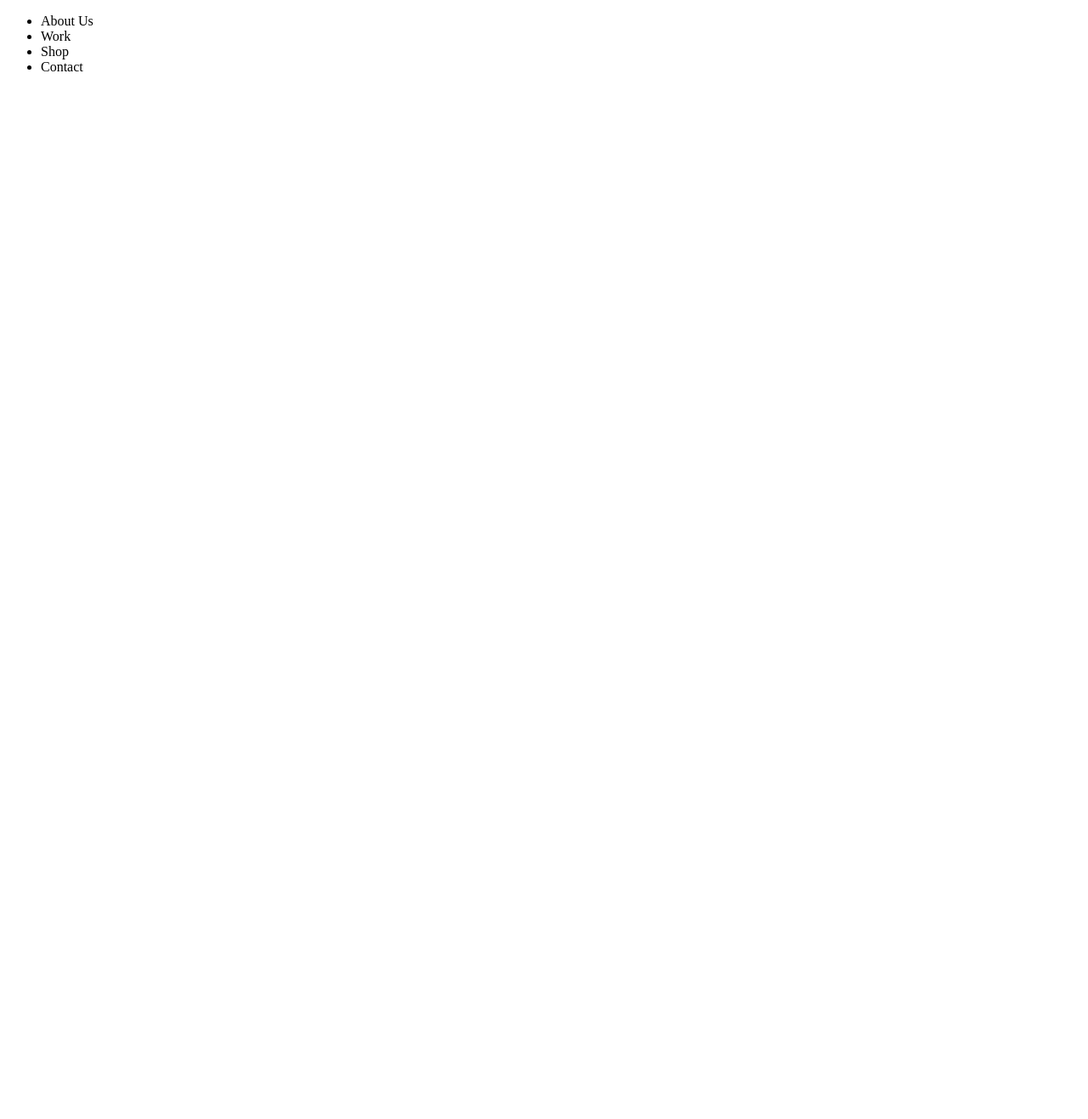
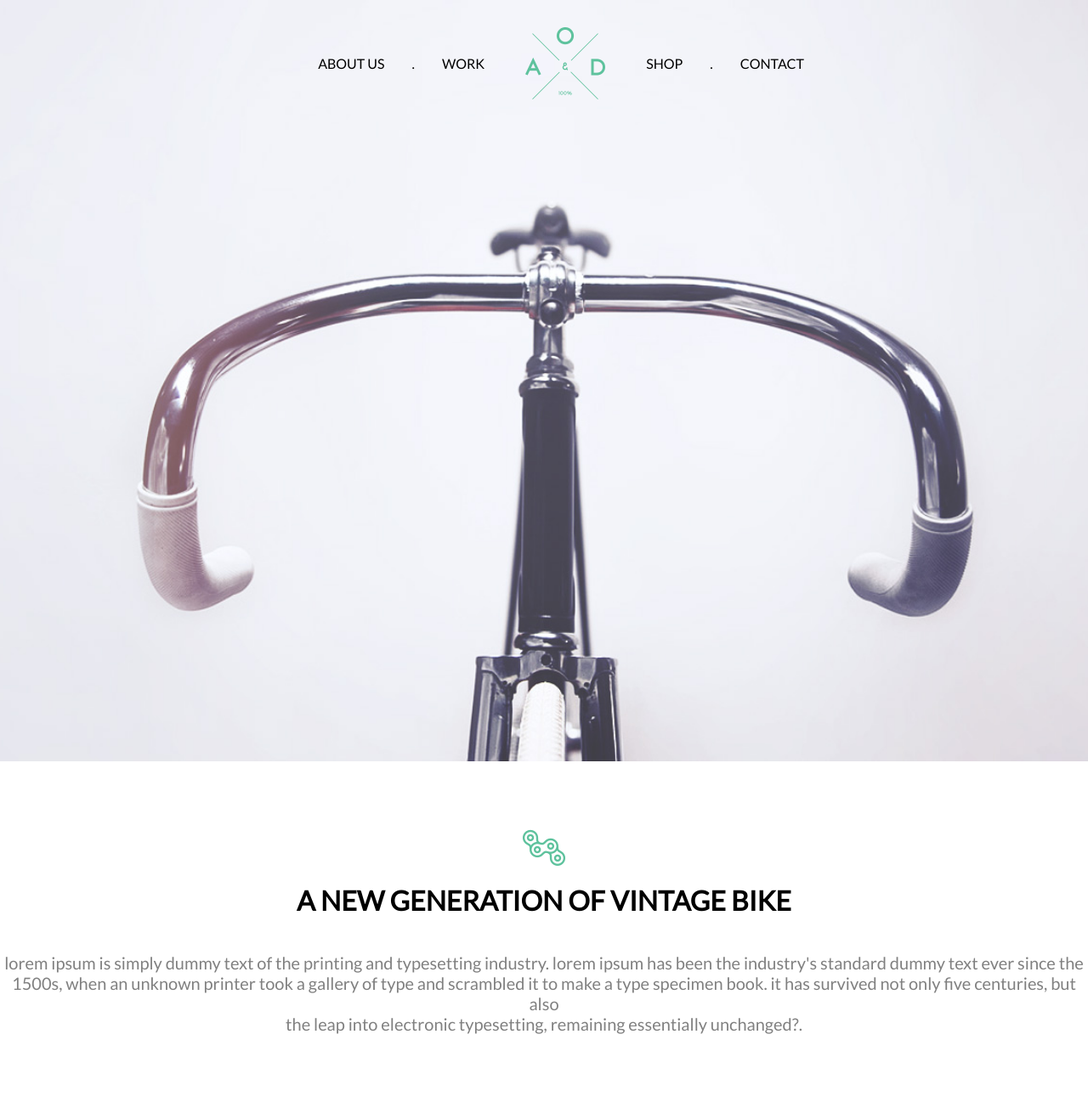
Before and after one commit to EdenSchool-Repos/TP-Yebo-le-Velo, a plain HTML site: page index.html in a window 1280 px wide. Shown: the whole page at 85% size. Before the commit the page ends 800 px from the top, so only its background shows below. Drawn offline with Linux system fonts and the light colour scheme.

Commit message:
Add header + streamer1

```diff
--- /dev/null
+++ b/assets/css/style.css
@@ -0,0 +1,70 @@
+/* IMPORT */
+@import url('https://fonts.googleapis.com/css?family=Lato&display=swap');
+
+body {
+    font-family: 'Lato', sans-serif;
+    margin: 0;
+}
+
+/* Header */
+
+header {
+    height: 56em;
+    background-image: url("../img/hero.jpg");
+    background-size: cover;
+    background-position: center bottom;
+    background-repeat: no-repeat;
+    background-attachment: fixed;
+    z-index: 1;
+}
+
+header nav {
+    padding-top: 2em;
+    z-index: 2;
+    position: fixed;
+    width: 100%;
+}
+
+header nav ul {
+    width: 90%;
+    margin: 0 auto;
+    text-align: center;
+    display: flex;
+    align-items: center;
+    justify-content: center;
+}
+
+header nav ul li {
+    display: inline-block;
+    margin-left: 1em;
+    margin-right: 1em;
+    text-transform: uppercase;
+}
+
+header nav ul img {
+    margin-left: 2em;
+    margin-right: 2em;
+}
+
+.fakebody {
+    position: relative;
+    margin: 0 0 0 0;
+    z-index: 999;
+    background-color: #ffffff;
+}
+
+.streamer-1 {
+    text-transform: uppercase;
+    padding: 5em 0 5em 0;
+    display: flex;
+    align-items: center;
+    justify-content: center;
+    flex-direction: column;
+    text-align: center;
+}
+
+.streamer-1 p {
+    text-transform: lowercase;
+    color: gray;
+    font-size: 20px;
+}
--- a/index.html
+++ b/index.html
@@ -3,6 +3,7 @@
 <head>
     <meta charset="UTF-8">
     <meta name="viewport" content="width=device-width, initial-scale=1.0">
+    <link rel="stylesheet" href="assets/css/style.css">
     <title>TP Yebo le Velo</title>
 </head>
 <body>
@@ -10,11 +11,24 @@
         <nav>
             <ul>
                 <li>About Us</li>
+                <li>.</li>
                 <li>Work</li>
+                <img src="assets/img/main-logo.png">
                 <li>Shop</li>
+                <li>.</li>
                 <li>Contact</li>
             </ul>
         </nav>
     </header>
+    <div class="fakebody">
+        <div class="streamer-1">
+            <img src="assets/img/cog-icon.png" alt="">
+            <h1>A new generation of vintage bike</h1>
+            <p>Lorem ipsum is simply dummy text of the printing and typesetting industry. Lorem Ipsum has been the industry's standard dummy text ever since the<br>1500s, when an unknown printer took a gallery of type and scrambled it to make a type specimen book. It has survived not only five centuries, but also<br>the leap into electronic typesetting, remaining essentially unchanged?.</p>
+        </div>
+        <div class="streamer-2">
+
+        </div>
+    </div>
 </body>
 </html>
```
